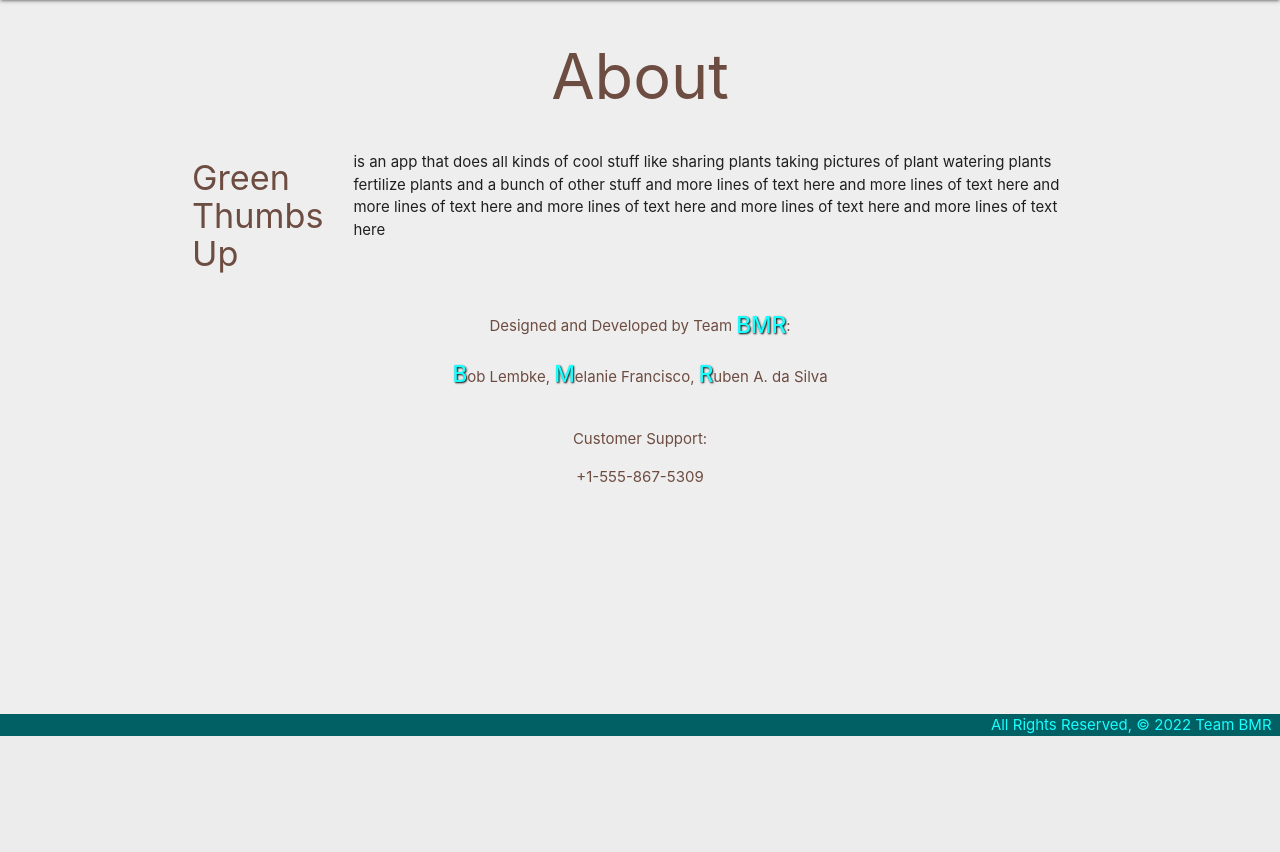
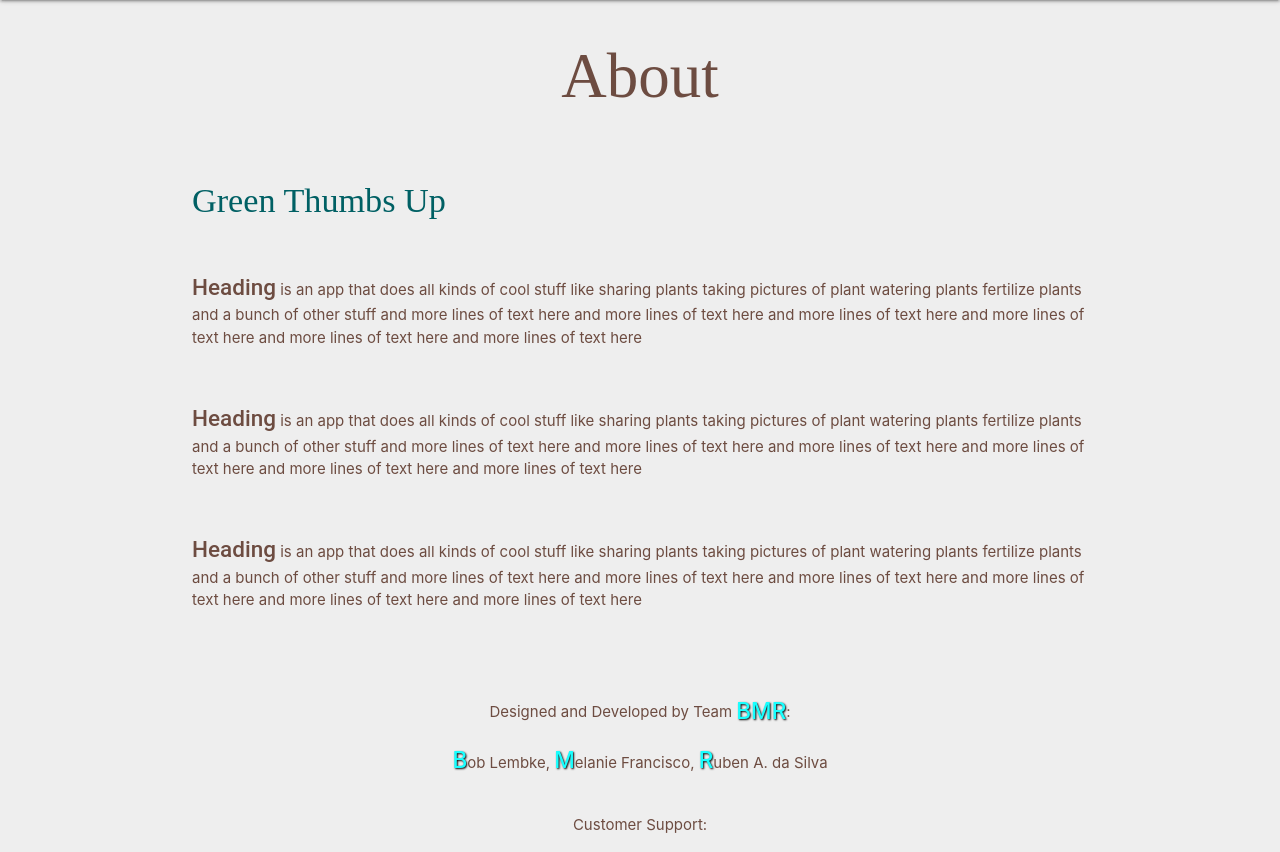
Before and after one commit to m3lfrancisco/greenthumbsup, a Django app: page /about/ in a window 1280 px wide. Shown: the part 64-916 px from the top of the page. Before the commit the page ends 800 px from the top, so only its background shows below. Run offline with Django 4.2, Linux system fonts and the light colour scheme; some libraries are stand-ins or nearby versions.

Commit message:
adding fonts

```diff
--- a/main_app/templates/about.html
+++ b/main_app/templates/about.html
@@ -1,12 +1,25 @@
 {% extends 'base.html' %}
 {% block content %}
 
-<h1 class="center-align" style="color: #6d4c41">About</h1>
+<h1 class="center-align" style="color: #6d4c41; font-family: 'Italiana', serif;">About</h1>
 
-<div style="display: flex; justify-content: space-between;">
-    <h4 style="color: #6d4c41;">Green Thumbs Up</h4>&emsp;&emsp;
-    <p>is an app that does all kinds of cool stuff like sharing plants taking pictures of plant watering plants fertilize plants and a bunch of other stuff and more lines of text here and more lines of text here and more lines of text here and more lines of text here and more lines of text here and more lines of text here </p>
+&emsp;&emsp;<h4 style="color: #006064; font-family: 'Italiana', serif;">Green Thumbs Up</h4>
+<div style="color: #6d4c41">
+    </br>
+        <p><strong style="font-size: 1.5em; font-family: 'Roboto', sans-serif;">Heading</strong>
+            is an app that does all kinds of cool stuff like sharing plants taking pictures of plant watering plants fertilize plants and a bunch of other stuff and more lines of text here and more lines of text here and more lines of text here and more lines of text here and more lines of text here and more lines of text here
+        </p>
+    </br>
+        <p><strong style="font-size: 1.5em; font-family: 'Roboto', sans-serif;">Heading</strong>
+            is an app that does all kinds of cool stuff like sharing plants taking pictures of plant watering plants fertilize plants and a bunch of other stuff and more lines of text here and more lines of text here and more lines of text here and more lines of text here and more lines of text here and more lines of text here
+        </p>
+    </br>
+        <p><strong style="font-size: 1.5em; font-family: 'Roboto', sans-serif;">Heading</strong>
+            is an app that does all kinds of cool stuff like sharing plants taking pictures of plant watering plants fertilize plants and a bunch of other stuff and more lines of text here and more lines of text here and more lines of text here and more lines of text here and more lines of text here and more lines of text here
+        </p>
 </div>
+</br>
+</br>
 </br>
 <div style="color: #6D4C41">
         <div class="center-align">Designed and Developed by Team <strong style="color: #18FFFF; text-shadow: 1px 1px 2px #000; font-size: 1.5em; vertical-align: -2px;">BMR</strong>:
```
Also changed, not shown: greenthumbsup/settings.py (+4 -5 lines).
